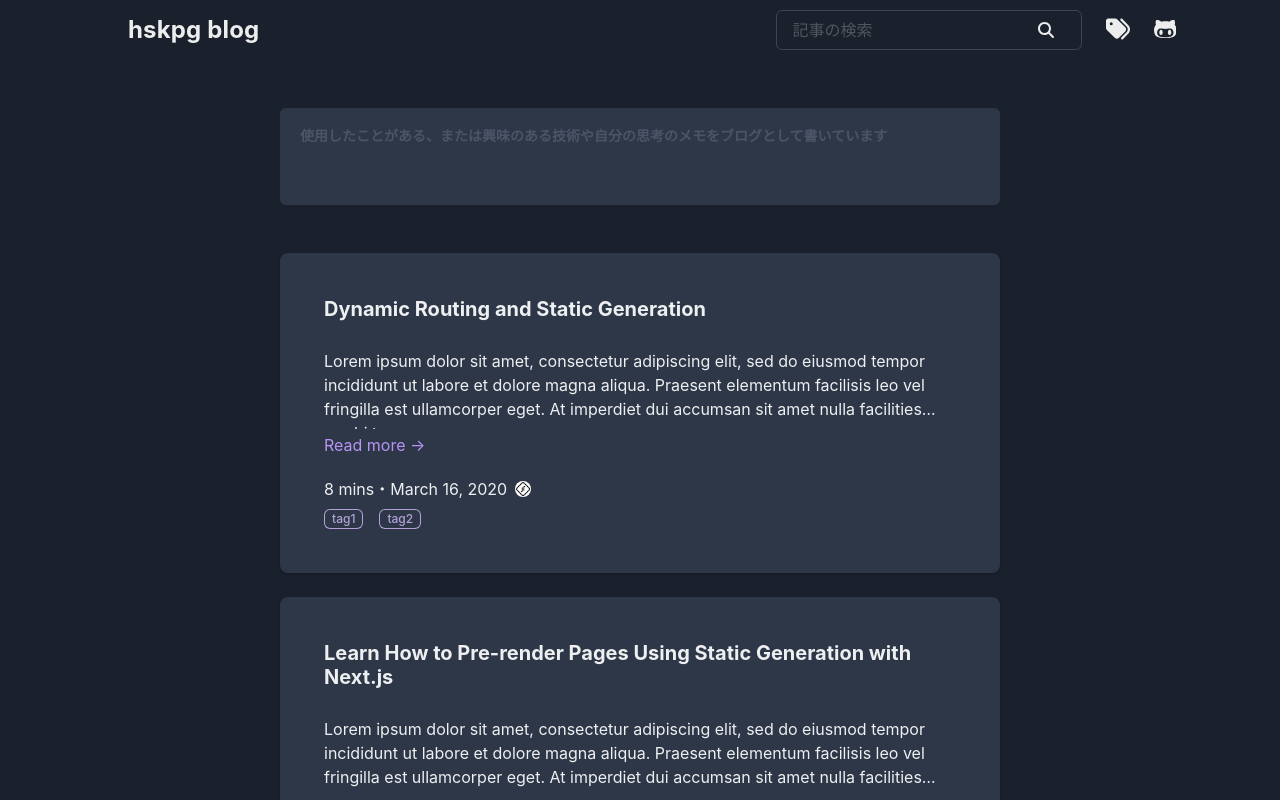
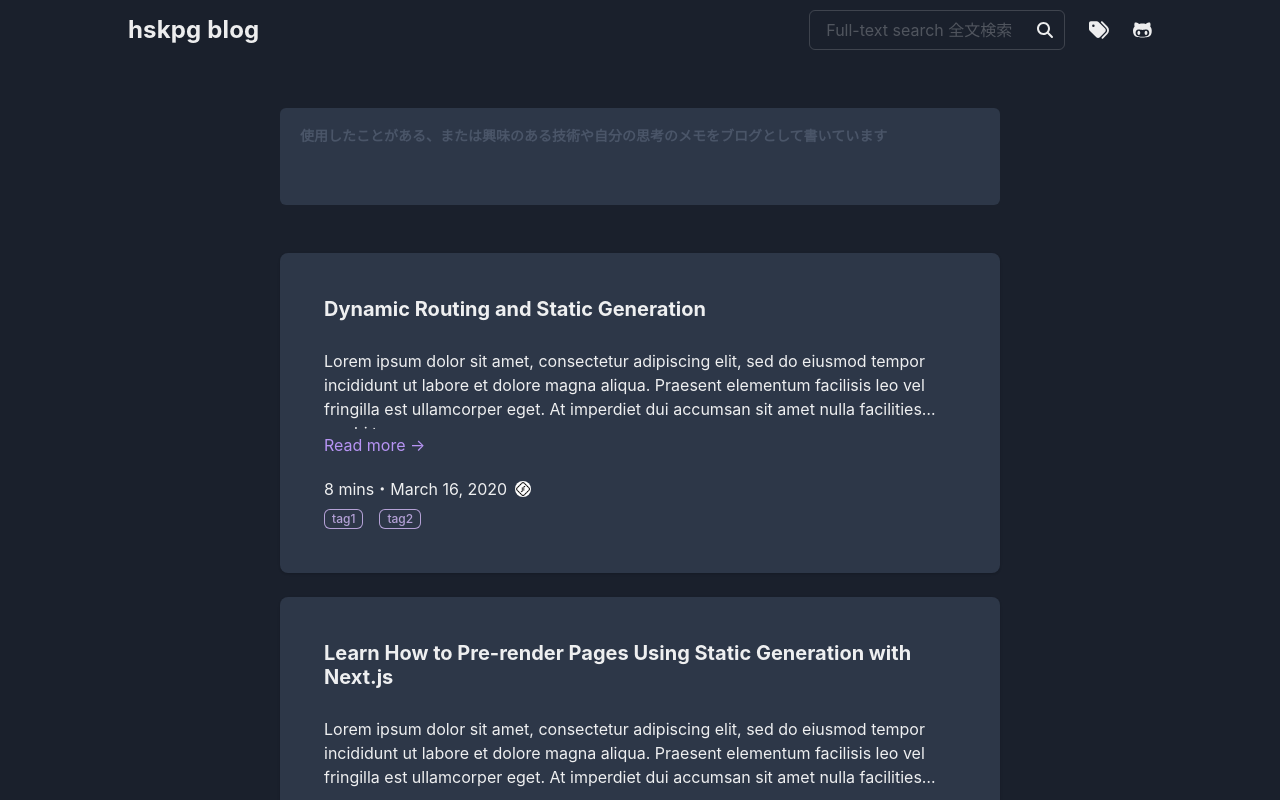
Before and after one commit to ShuntaH/next-ts-blog-template, a Next.js app: page / in a window 1280 px wide. Shown: the top 800 px of the page. Built offline with nearby package versions, Linux system fonts and the light colour scheme.

Commit message:
REFACTOR: header and footer design

```diff
--- a/src/components/header.tsx
+++ b/src/components/header.tsx
@@ -1,4 +1,4 @@
-import { Flex, Link } from '@chakra-ui/react'
+import { Box, BoxProps, Flex, Link } from '@chakra-ui/react'
 import { BLOG_NAME, STYLES } from "../lib/constants";
 import NextLink from 'next/link'
 import SearchForm from "./search/search-form";
@@ -8,8 +8,11 @@ import React from "react";
 import { faGithubAlt } from "@fortawesome/free-brands-svg-icons";
 import { NavigationIcon } from "../interfaces/icon";
 
+type Props = {
+  boxProps?: BoxProps
+}
 
-const Header = () => {
+const Header = ({boxProps}: Props) => {
   const icons: NavigationIcon[] = [
     {
       href: '/tags',
@@ -24,17 +27,20 @@ const Header = () => {
   ]
 
   return (
+    // md 以上は flex でアイテムは横並び、 それ以下は block で縦並び
+    <Box {...boxProps}>
       <Flex
         as='nav'
         flexWrap='wrap'
         justifyContent="space-between"
-      maxWidth={`calc(${STYLES.navWidth} + ${STYLES.gap} * 2)`}
+        maxWidth={STYLES.navMaxWidth}
         marginInlineStart="auto"
         marginInlineEnd="auto"
         lineHeight={STYLES.headerHeight}
         letterSpacing={'0.01em'}
         overflow={"hidden"}
       >
+        {/*左サイド*/}
         <Flex margin={`auto ${STYLES.gap}`}>
           <Link
             href='/'
@@ -46,13 +52,24 @@ const Header = () => {
           </Link>
         </Flex>
 
+        {/*右サイド*/}
         <Flex
-        marginY={"auto"}
+          margin={`auto ${STYLES.gap}`}
           justifyContent={"space-between"}
           flexWrap={"nowrap"}
           alignItems={"center"}
         >
-        <SearchForm boxProps={{marginRight:STYLES.gap}}/>
+          {/*スマホの時はヘッダーの右サイドのアイテムリストの中から非表示にする*/}
+          <SearchForm
+            boxProps={{
+              marginRight:STYLES.gap,
+              display: {
+                base: 'none',
+                md: "block"
+              }}}
+          />
+
+          <Flex>
             {
               icons.map((ni: NavigationIcon, index) => (
                 <Link
@@ -63,10 +80,8 @@ const Header = () => {
                   target={"_blank"}
                   rel={"noopener"}
                   title={ni.title}
-              fontSize={'2xl'}
-              _notLast={{
-                marginRight:STYLES.gap
-              }}
+                  fontSize={'xl'}
+                  _notLast={{marginRight: STYLES.gap}}
                 >
                   <ChakraFontAwesomeIcon icon={ni.icon}/>
                 </Link>
@@ -74,7 +89,21 @@ const Header = () => {
             }
           </Flex>
         </Flex>
-  );
+      </Flex>
+
+      {/*スマホより大きい時は行を変えて表示する*/}
+      <SearchForm
+        boxProps={{
+          display: {md: 'none'},
+          maxWidth: STYLES.navMaxWidth,
+          margin: `auto ${STYLES.gap}`,
+          lineHeight: STYLES.headerHeight,
+          letterSpacing: '0.01em',
+          overflow: "hidden"
+        }}
+      />
+    </Box>
+  )
 }
 
 export default Header
--- a/src/components/layouts/layout.tsx
+++ b/src/components/layouts/layout.tsx
@@ -18,7 +18,7 @@ const Layout = ({ preview, children }: Props) => {
       <Box
         as={"section"}
         position={"relative"}
-        maxWidth={`calc(${STYLES.mainWidth} + ${STYLES.gap} * 2)`}
+        maxWidth={STYLES.contentMaxWidth}
         minHeight={`calc(100vh - ${STYLES.headerHeight} - ${STYLES.footerHeight})`}
         margin={"auto"}
         padding={`${STYLES.gap}`}
--- a/src/components/search/search-form.tsx
+++ b/src/components/search/search-form.tsx
@@ -36,18 +36,16 @@ const SearchForm = ({boxProps}: Props) => {
   const isError = inputValue === ''
 
   return (
-    // todo tags 一覧はページに切り出す
-    //
     <Box {...boxProps}>
-      <FormControl>
+      <FormControl width={{base:'full', md: '2xs'}}>
         <InputGroup size='md'>
           <Input
             type='text'
-            placeholder={"記事の検索"}
+            placeholder={"Full-text search 全文検索"}
             onInput={onOpen}
             ref={finalRef}
           />
-          <InputRightElement width='4.5rem'>
+          <InputRightElement>
             <ChakraFontAwesomeIcon
               _hover={{cursor: "pointer"}}
               icon={faMagnifyingGlass}
@@ -57,7 +55,6 @@ const SearchForm = ({boxProps}: Props) => {
         </InputGroup>
       </FormControl>
 
-      <>
       <Modal finalFocusRef={finalRef} isOpen={isOpen} onClose={onClose}>
         <ModalOverlay />
         <ModalContent>
@@ -75,7 +72,6 @@ const SearchForm = ({boxProps}: Props) => {
           </ModalFooter>
         </ModalContent>
       </Modal>
-      </>
     </Box>
   );
 }
--- a/src/lib/constants.ts
+++ b/src/lib/constants.ts
@@ -10,13 +10,15 @@ export const POST_COUNT_PER_PAGE = 2
  * todo chakra ui で css var の定義の仕方がわからなかったので js でかく。 theme での書き方がわかったらそちらで書く
  */
 
+const gap = '24px'
 const navWidth = '1024px'
 const mainWidth = '720px'
 const headerHeight = '60px'
 const footerHeight = '60px'
 const radius = '8px'
-const gap = '24px'
+const contentMaxWidth = `calc(${mainWidth} + ${gap} * 2)`
 const contentGap = '20px'
+const navMaxWidth = `calc(${navWidth} + ${gap} * 2)`
 const accentColor = 'purple.300'
 const accentColorHover = 'purple.200'
 const hoverStyle = {
@@ -29,8 +31,10 @@ export const STYLES = {
   navWidth,
   mainWidth,
   contentGap,
+  contentMaxWidth,
   headerHeight,
   footerHeight,
+  navMaxWidth,
   radius,
   accentColor,
   accentColorHover,
```
Lines whose indentation alone changed are shown as unchanged.
